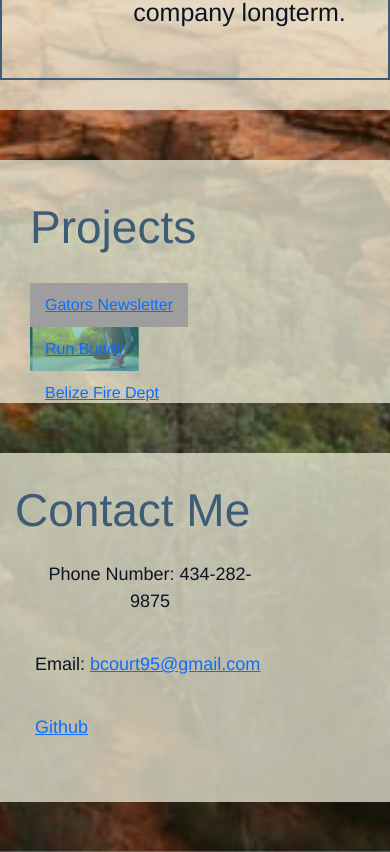
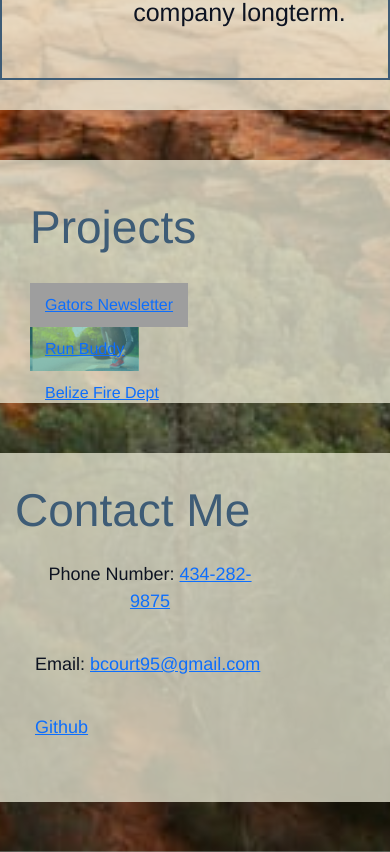
Before and after one commit to Serendipbrity/Portfolio, a plain HTML site: page index-1.html in a window 390 px wide. Shown: the part 1162-2014 px from the top of the page. Drawn offline with nearby package versions, Linux system fonts and the light colour scheme; grey boxes are pictures that could not be loaded.

Commit message:
phone number link

```diff
--- a/index-1.html
+++ b/index-1.html
@@ -63,7 +63,7 @@
         <section id="contact-info">
                 <h3 >Contact Me</h3>
             <div class="content">
-                <p>Phone Number: 434-282-9875</p>
+                <p>Phone Number: <a href="tel:434-282-9875">434-282-9875</a></p>
                 <p>Email: <a href="mailto:bcourt95@gmail.com">bcourt95@gmail.com</a></p>
                 <p> <a href="https://github.com/Serendipbrity">Github</a></p>
             </div>
```
